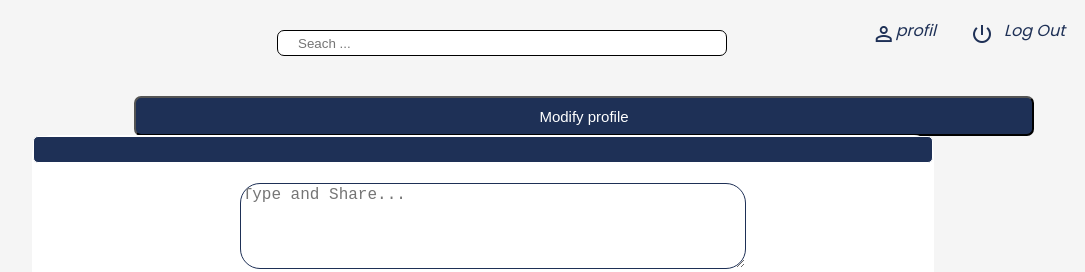
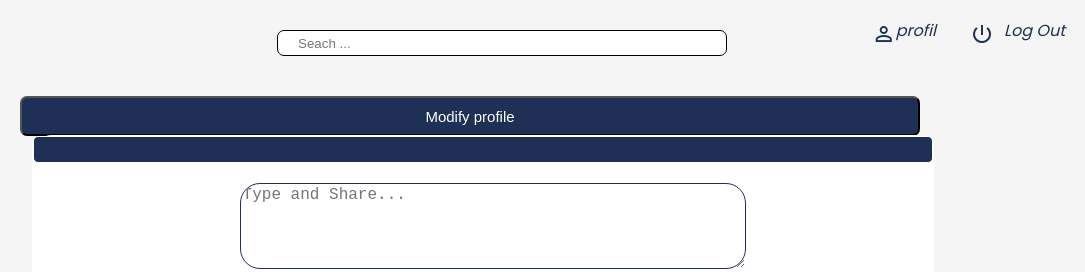
Before and after one commit to hamuli/Teamwork, a website: page ui/profil.html in a window 1280 px wide. Shown: the top 272 px of the page, 195-1280 px from the left. Drawn offline with Linux system fonts and the light colour scheme.

Commit message:
bug(common error ):fixe some  user interface problems [finishes #168865385 #168344000 #168345564 #168411814 #168413699 #168411814]

```diff
--- a/ui/css/userindex.css
+++ b/ui/css/userindex.css
@@ -462,7 +462,7 @@ img {
     margin-top: 66px;
     cursor: pointer;
     outline: none;
-    margin-left:329px;
+    margin-left:215px;
     border-radius: 7px;
     width: 900px;
     height: 40px;
```
